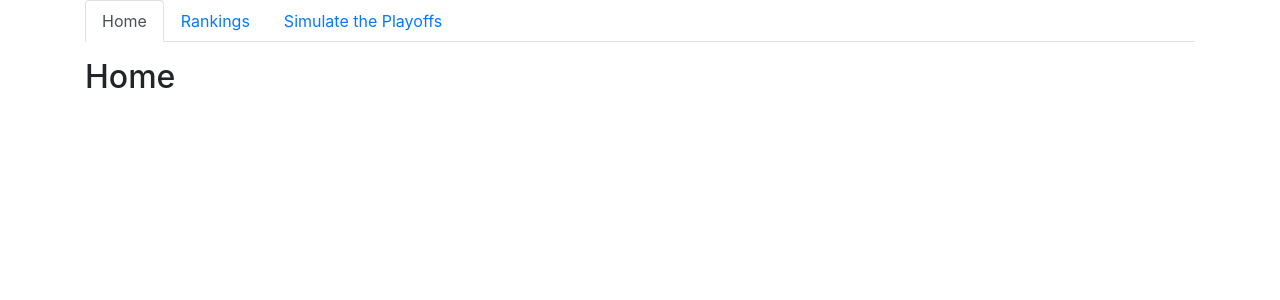
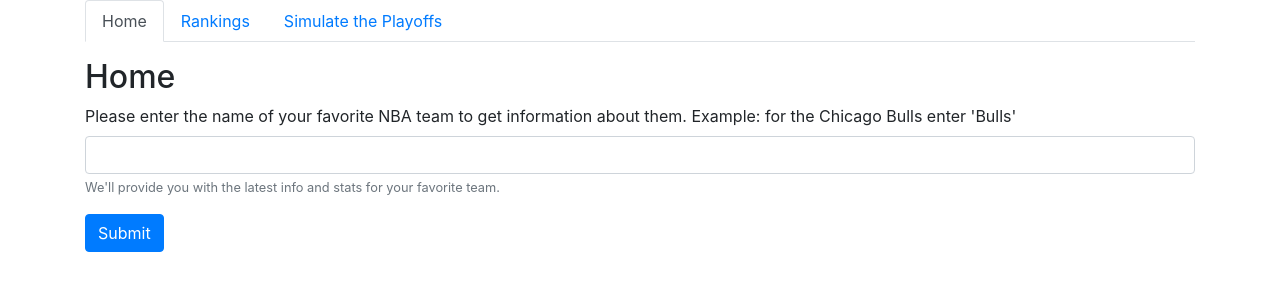
Before and after one commit to jangelcode/NBASeasonTrackerDup, a Flask app: page / in a window 1280 px wide. Shown: the top 300 px of the page. Run offline with Flask 3, Linux system fonts and the light colour scheme; some libraries are stand-ins or nearby versions.

Commit message:
Save input from user

```diff
--- a/src/app.py
+++ b/src/app.py
@@ -1,4 +1,4 @@
-from flask import Flask, render_template
+from flask import Flask, render_template, request
 import pandas as pd
 from sqlalchemy import create_engine
 
@@ -9,9 +9,13 @@ database_url = "postgresql://pcvqvgmijraryx:26c43ba15b78faf8bbf3b162d8f743b9ec3d
 engine = create_engine(database_url)
 
 #render home page
-@app.route("/")
+@app.route('/', methods=['GET', 'POST'])
 def home():
-    return render_template("index.html")
+    favorite_team = ""
+    if request.method == 'POST':
+        favorite_team = request.form['favoriteTeam']
+    return render_template("index.html", favorite_team=favorite_team)
+
 
 #rankings page
 @app.route("/rankings")
--- a/src/templates/index.html
+++ b/src/templates/index.html
@@ -24,6 +24,23 @@
 
 <div class="container mt-3">
     <h2>Home</h2>
+    <!-- Add this block within the <div class="container mt-3">, after the form -->
+    {% if favorite_team %}
+    <div class="alert alert-success" role="alert">
+        Your favorite team is: {{ favorite_team }}
+    </div>
+    {% endif %}
+
+    <!-- Start of new form for NBA team input -->
+    <form method="POST" action="/">
+        <div class="form-group">
+            <label for="favoriteTeam">Please enter the name of your favorite NBA team to get information about them. Example: for the Chicago Bulls enter 'Bulls'</label>
+            <input type="text" class="form-control" id="favoriteTeam" name="favoriteTeam" aria-describedby="teamHelp">
+            <small id="teamHelp" class="form-text text-muted">We'll provide you with the latest info and stats for your favorite team.</small>
+        </div>
+        <button type="submit" class="btn btn-primary">Submit</button>
+    </form>
+    <!-- End of form -->
 </div>
 
 <script src="https://code.jquery.com/jquery-3.5.1.slim.min.js"></script>
```
